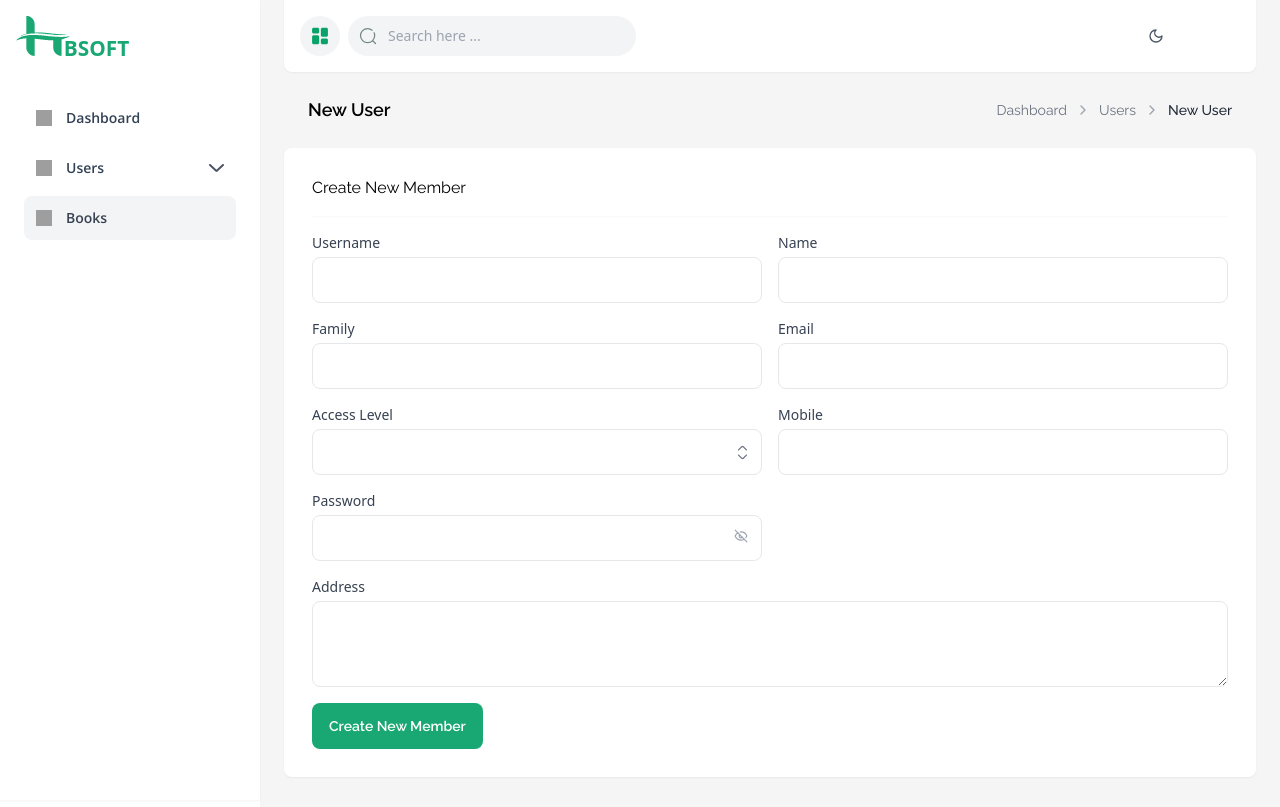
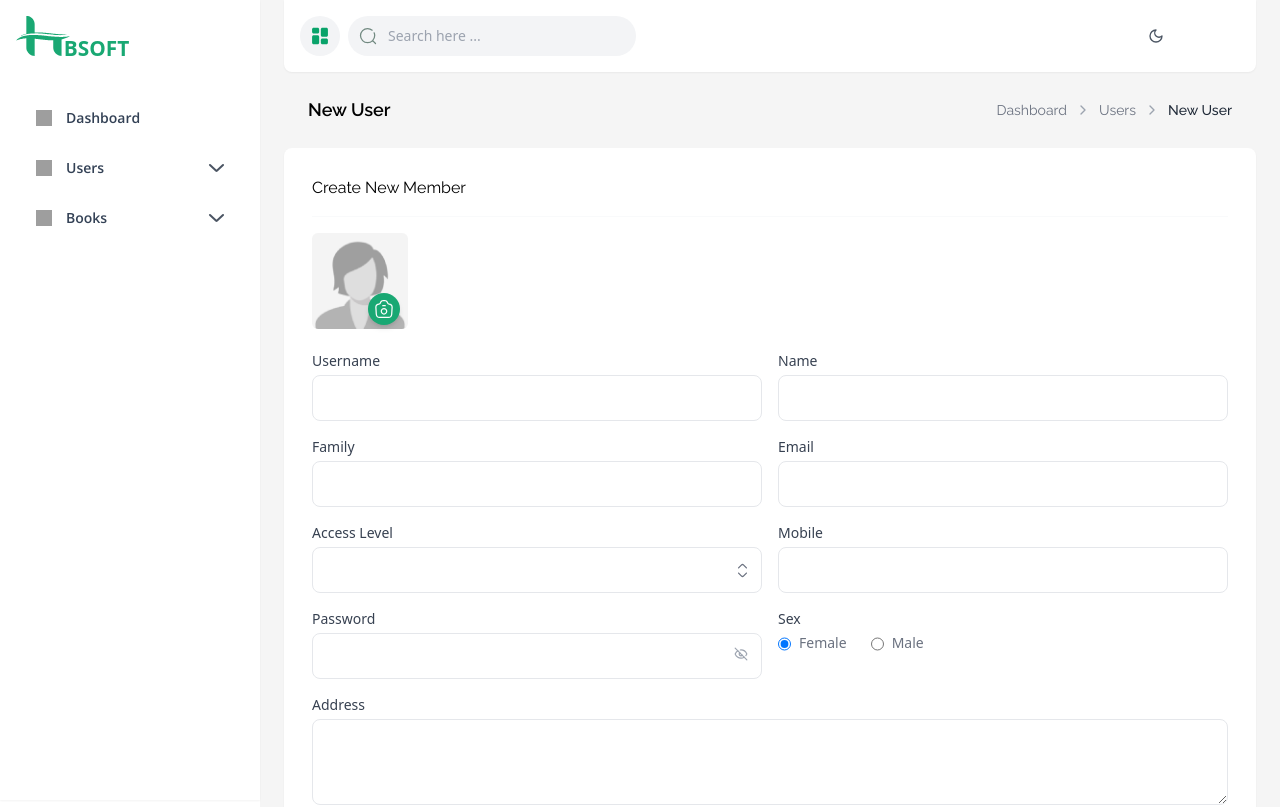
Before and after one commit to hbsoftco/LibraSys, a Vue app in the folder frontend/: page /users/new in a window 1280 px wide. Shown: the top 807 px of the page. Built offline with nearby package versions, Linux system fonts and the light colour scheme; grey boxes are pictures that could not be loaded; what vue3-apexcharts would draw is missing.

Commit message:
Complete image selector in add new user

```diff
--- /dev/null
+++ b/frontend/src/components/icons/CameraIcon.vue
@@ -0,0 +1,31 @@
+<template>
+  <svg :width="props.width" :height="props.width" viewBox="0 0 24 24" fill="none" xmlns="http://www.w3.org/2000/svg">
+    <path
+      d="M17.2397 22.75H6.75969C3.95969 22.75 2.17969 21.08 2.01969 18.29L1.49969 10.04C1.41969 8.79 1.84969 7.59 2.70969 6.68C3.55969 5.77 4.75969 5.25 5.99969 5.25C6.31969 5.25 6.62969 5.06 6.77969 4.76L7.49969 3.33C8.08969 2.16 9.56968 1.25 10.8597 1.25H13.1497C14.4397 1.25 15.9097 2.16 16.4997 3.32L17.2197 4.78C17.3697 5.06 17.6697 5.25 17.9997 5.25C19.2397 5.25 20.4397 5.77 21.2897 6.68C22.1497 7.6 22.5797 8.79 22.4997 10.04L21.9797 18.3C21.7997 21.13 20.0697 22.75 17.2397 22.75ZM10.8597 2.75C10.1197 2.75 9.17969 3.33 8.83969 4L8.11969 5.44C7.69969 6.25 6.88969 6.75 5.99969 6.75C5.15969 6.75 4.37968 7.09 3.79969 7.7C3.22969 8.31 2.93969 9.11 2.99969 9.94L3.51969 18.2C3.63968 20.22 4.72969 21.25 6.75969 21.25H17.2397C19.2597 21.25 20.3497 20.22 20.4797 18.2L20.9997 9.94C21.0497 9.11 20.7697 8.31 20.1997 7.7C19.6197 7.09 18.8397 6.75 17.9997 6.75C17.1097 6.75 16.2997 6.25 15.8797 5.46L15.1497 4C14.8197 3.34 13.8797 2.76 13.1397 2.76H10.8597V2.75Z"
+      :fill="props.color"
+    />
+    <path
+      d="M13.5 8.75H10.5C10.09 8.75 9.75 8.41 9.75 8C9.75 7.59 10.09 7.25 10.5 7.25H13.5C13.91 7.25 14.25 7.59 14.25 8C14.25 8.41 13.91 8.75 13.5 8.75Z"
+      :fill="props.color"
+    />
+    <path
+      d="M12 18.75C9.79 18.75 8 16.96 8 14.75C8 12.54 9.79 10.75 12 10.75C14.21 10.75 16 12.54 16 14.75C16 16.96 14.21 18.75 12 18.75ZM12 12.25C10.62 12.25 9.5 13.37 9.5 14.75C9.5 16.13 10.62 17.25 12 17.25C13.38 17.25 14.5 16.13 14.5 14.75C14.5 13.37 13.38 12.25 12 12.25Z"
+      :fill="props.color"
+    />
+  </svg>
+</template>
+
+<script setup lang="ts">
+interface InputProps {
+  color: string
+  width: number
+  height: number
+}
+
+const props = withDefaults(defineProps<InputProps>(), {
+  color: '',
+  width: 24,
+  height: 24
+})
+
+</script>
--- a/frontend/src/data/SidebarMenu.json
+++ b/frontend/src/data/SidebarMenu.json
@@ -35,7 +35,15 @@
     "title": "books",
     "icon": "book",
     "link": "",
-    "subMenus": [],
+    "subMenus": [
+      {
+        "id": "addNewBook",
+        "title": "addNewBook",
+        "link": "/books/new",
+        "links": [],
+        "isActive": false
+      }
+    ],
     "isActive": false
   }
 ]
--- a/frontend/src/locales/en-US.json
+++ b/frontend/src/locales/en-US.json
@@ -13,5 +13,9 @@
   "username": "Username",
   "access": "Access Level",
   "address": "Address",
+  "addNewBook": "Create New Book",
+  "female": "Female",
+  "male": "Male",
+  "sex": "Sex",
   "loading": "Loading"
 }
--- /dev/null
+++ b/frontend/src/utils/images.ts
@@ -0,0 +1,20 @@
+// import userAvatar from '@/assets/images/avatars/user.png'
+// import femaleAvatar from '@/assets/images/avatars/female-user.png'
+
+// export {
+//   userAvatar,
+//   femaleAvatar
+//   // sa
+// }
+
+// images.ts
+
+// Define paths to your images
+const avatars = {
+  userAvatar: require('@/assets/images/avatars/user.png'),
+  femaleAvatar: require('@/assets/images/avatars/female-user.png')
+  // Add more avatars as needed
+}
+
+// Export the object containing image paths
+export default avatars
--- a/frontend/src/views/Users/NewUser.vue
+++ b/frontend/src/views/Users/NewUser.vue
@@ -7,6 +7,35 @@
       <div class="col-span-12 xl:col-span-12">
         <CardWrapper title="addNewUser">
           <div class="grid grid-cols-12 gap-4">
+            <div class="col-span-12 xl:col-span-12">
+              <div class="relative inline-block">
+                <img
+                  v-if="!state.url && state.sex === true"
+                  :src="userAvatar"
+                  class="w-24 h-24 rounded-md"
+                />
+                <img
+                  v-if="!state.url && state.sex === false"
+                  :src="femaleAvatar"
+                  class="w-24 h-24 rounded-md"
+                />
+                <img v-if="state.url" :src="state.url" class="w-24 h-24 rounded-md" />
+                <input
+                  ref="fileInput"
+                  style="display: none"
+                  type="file"
+                  accept="image/*"
+                  @change="handleFileChange"
+                />
+                <button
+                  :disabled="state.btnLoading"
+                  @click="openFileDialog"
+                  class="bg-primary rounded-full shadow-md p-1.5 absolute bottom-1 right-2"
+                >
+                  <CameraIcon color="#fcfcfc" :width="20" :height="20" />
+                </button>
+              </div>
+            </div>
             <div class="col-span-12 xl:col-span-6">
               <div :class="{ error: v$.username.$errors.length }">
                 <label
@@ -95,6 +124,7 @@
                   >{{ $t('access') }}</label
                 >
                 <select
+                  id="access"
                   v-model="state.access"
                   class="py-3 px-4 block w-full border outline-none bg-white border-gray-200 rounded-lg text-sm focus:border-primary focus:ring-primary disabled:opacity-50 disabled:pointer-events-none dark:bg-slate-900 dark:border-gray-700 dark:text-gray-400 dark:focus:ring-gray-600"
                 >
@@ -156,6 +186,45 @@
               </div>
             </div>
             <!-- PASSWORD -->
+            <div class="col-span-12 xl:col-span-6">
+              <label
+                for="password"
+                class="block text-sm font-medium mb-1 text-gray-700 dark:text-white"
+                >{{ $t('sex') }}</label
+              >
+              <div class="flex gap-x-6">
+                <div class="flex">
+                  <input
+                    type="radio"
+                    name="hs-radio-group"
+                    class="shrink-0 mt-0.5 border-gray-200 rounded-full text-primary focus:ring-primary disabled:opacity-50 disabled:pointer-events-none dark:bg-gray-800 dark:border-gray-700 dark:checked:bg-blue-500 dark:checked:border-blue-500 dark:focus:ring-offset-gray-800"
+                    id="hs-radio-group-1"
+                    checked
+                    @change="updateSex(false)"
+                  />
+                  <label
+                    for="hs-radio-group-1"
+                    class="text-sm text-gray-500 ms-2 dark:text-gray-400"
+                    >{{ $t('female') }}</label
+                  >
+                </div>
+                <div class="flex">
+                  <input
+                    type="radio"
+                    name="hs-radio-group"
+                    class="shrink-0 mt-0.5 border-gray-200 rounded-full text-primary focus:ring-primary disabled:opacity-50 disabled:pointer-events-none dark:bg-gray-800 dark:border-gray-700 dark:checked:bg-blue-500 dark:checked:border-blue-500 dark:focus:ring-offset-gray-800"
+                    id="hs-radio-group-2"
+                    @change="updateSex(true)"
+                  />
+                  <label
+                    for="hs-radio-group-2"
+                    class="text-sm text-gray-500 ms-2 dark:text-gray-400"
+                    >{{ $t('male') }}</label
+                  >
+                </div>
+              </div>
+            </div>
+            <!-- SEX -->
             <div class="col-span-12 xl:col-span-12">
               <div :class="{ error: v$.address.$errors.length }">
                 <label
@@ -202,9 +271,13 @@
 </template>
 
 <script lang="ts">
+import userAvatar from '@/assets/images/avatars/user.png'
+import femaleAvatar from '@/assets/images/avatars/female-user.png'
+import CameraIcon from '@/components/icons/CameraIcon.vue'
+import EyePasswordIcon from '@/components/icons/EyePasswordIcon.vue'
+
 import CardWrapper from '@/components/common/CardWrapper.vue'
 import BreadCrumb from '@/components/layout/BreadCrumb.vue'
-import EyePasswordIcon from '@/components/icons/EyePasswordIcon.vue'
 import { reactive, ref, computed } from 'vue'
 
 import { useVuelidate } from '@vuelidate/core'
@@ -213,6 +286,7 @@ import { required, email, numeric, minLength, maxLength, helpers } from '@vuelid
 export default {
   components: {
     EyePasswordIcon,
+    CameraIcon,
     CardWrapper,
     BreadCrumb
   },
@@ -223,9 +297,15 @@ export default {
       { name: 'New User', link: '' }
     ])
 
+    const fileInput = ref<HTMLInputElement | null>(null)
+
     const state = reactive({
       loading: false,
+      btnLoading: false,
+      url: '',
 
+      photo: '',
+      sex: false,
       name: '',
       family: '',
       access: '',
@@ -237,10 +317,35 @@ export default {
       password: ''
     })
 
+    const updateSex = (sex: boolean) => {
+      state.sex = sex
+    }
+
+    const openFileDialog = () => {
+      if (fileInput.value) {
+        fileInput.value.click()
+      }
+    }
+
+    const handleFileChange = (event: any) => {
+      const file = event.target.files[0]
+      if (file) {
+        if (!['image/jpeg', 'image/png', 'image/gif'].includes(file.type)) {
+          return
+        }
+        // Do something with the selected file
+        const reader = new FileReader()
+        reader.onload = () => {
+          state.url = String(reader.result)
+        }
+        reader.readAsDataURL(file)
+      }
+    }
+
     const submitForm = () => {
       v$.value.$touch()
 
-      // console.log(v$.value.$error);
+      console.log(state.sex);
       console.log(v$.value.$errors)
 
       // console.log(i18n.locale)
@@ -248,6 +353,10 @@ export default {
       if (v$.value.$error) {
         // Error
         return
+      }
+
+      const form = {
+
       }
 
       // Success
@@ -264,6 +373,7 @@ export default {
 
     const rules = computed(() => {
       return {
+        sex: { required },
         name: { required },
         family: { required },
         access: { required },
@@ -290,8 +400,14 @@ export default {
     const v$ = useVuelidate(rules, state)
 
     return {
+      userAvatar,
+      femaleAvatar,
+      handleFileChange,
+      openFileDialog,
       submitForm,
+      updateSex,
       breadcrumb,
+      fileInput,
       state,
       v$
     }
--- a/frontend/tsconfig.app.json
+++ b/frontend/tsconfig.app.json
@@ -1,6 +1,6 @@
 {
   "extends": "@vue/tsconfig/tsconfig.dom.json",
-  "include": ["env.d.ts", "src/**/*", "src/**/*.vue"],
+  "include": ["env.d.ts", "src/**/*", "src/**/*.vue","src/utils/images.ts"],
   "exclude": ["src/**/__tests__/*"],
   "compilerOptions": {
     "composite": true,
```
Also changed, not shown: frontend/src/assets/images/avatars/female-user.png (added), frontend/src/assets/images/avatars/user.png (added).
